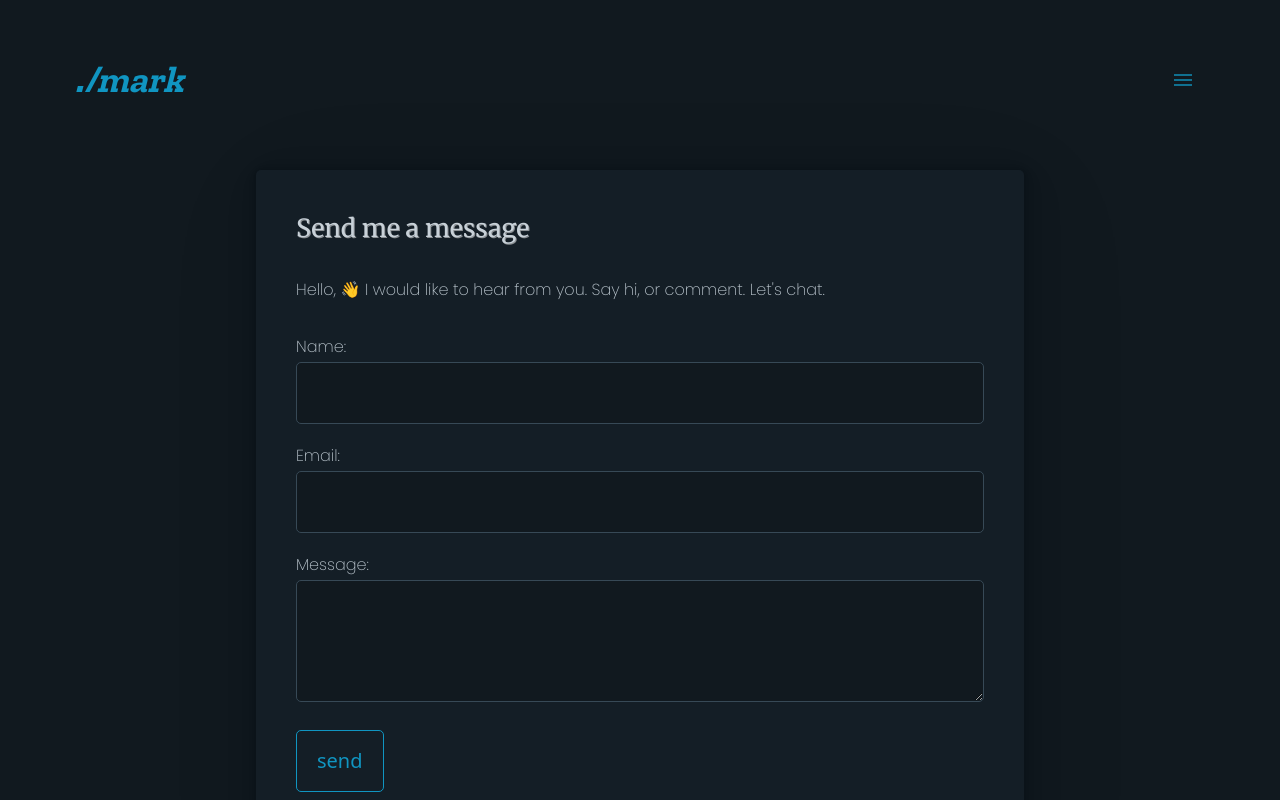
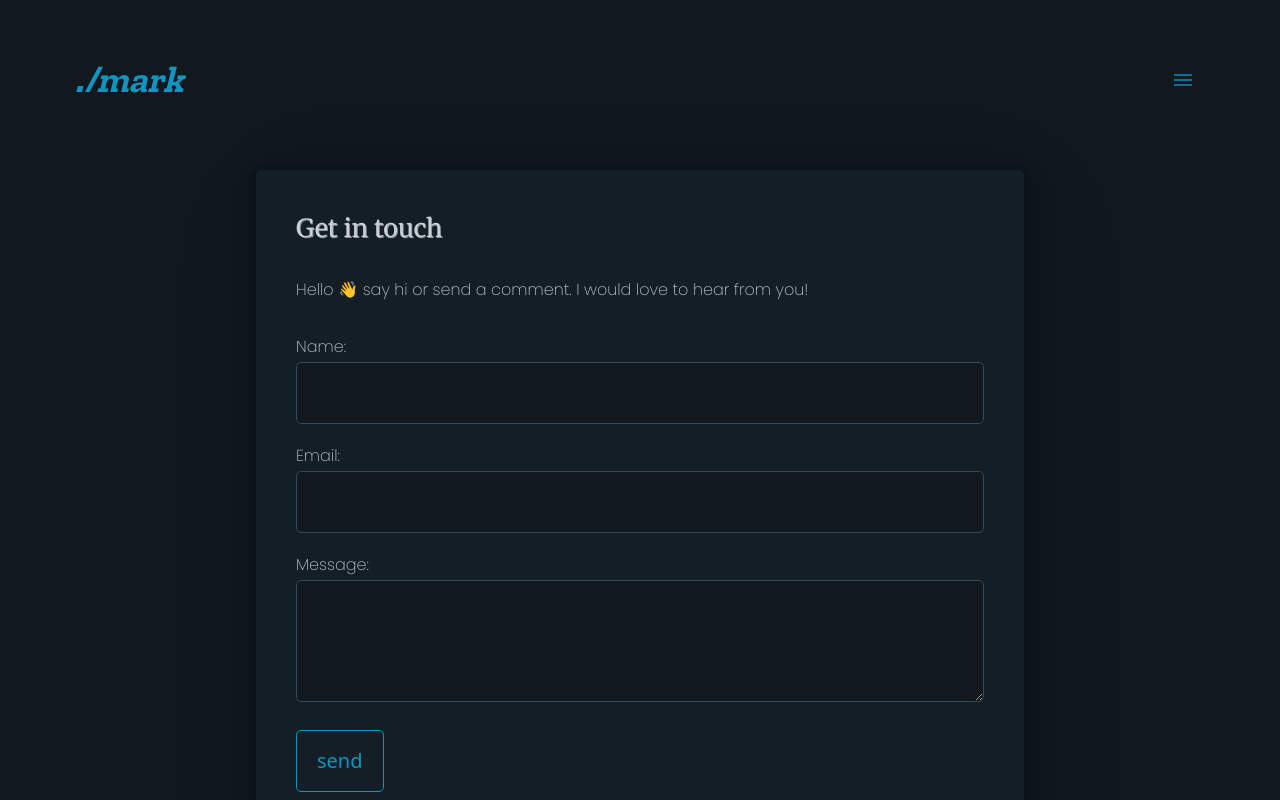
Before and after one commit to m-soro/m-soro.github.io.v1, a React (Vite) app: page /#/contact in a window 1280 px wide. Shown: the top 800 px of the page. Built offline with nearby package versions, Linux system fonts and the light colour scheme.

Commit message:
re word the contacts form

```diff
--- a/src/pages/Contact.jsx
+++ b/src/pages/Contact.jsx
@@ -48,12 +48,9 @@ export default function Contact() {
         />
       )}
       <article className="contact-form">
-        <h4>Send me a message</h4>
+        <h4>Get in touch</h4>
         <br />
-        <p>
-          Hello, 👋 I would like to hear from you. Say hi, or comment. Let's
-          chat.
-        </p>
+        <p>Hello 👋 say hi or send a comment. I would love to hear from you!</p>
         <br />
         <form ref={form} onSubmit={sendEmail}>
           <p> Name:</p>
```
Also changed, not shown: 2 other files (tests, documents, lock files or other folders).
